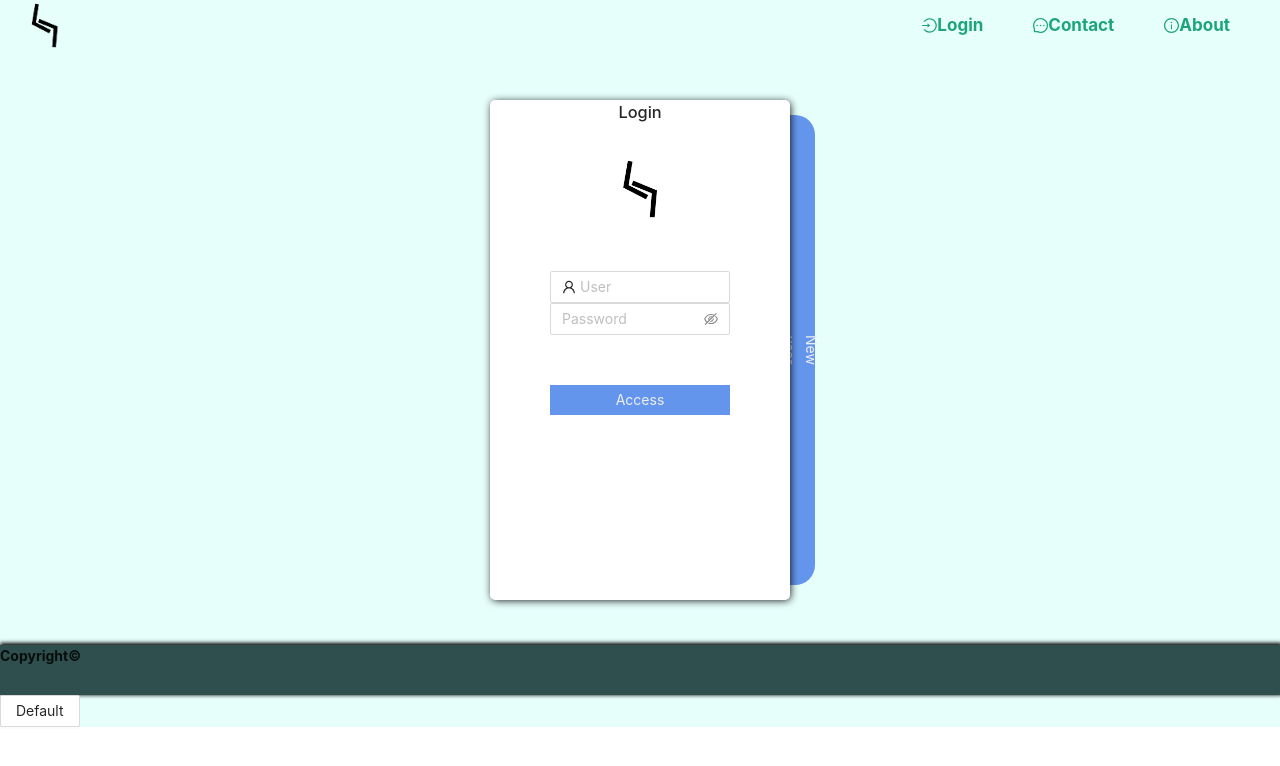
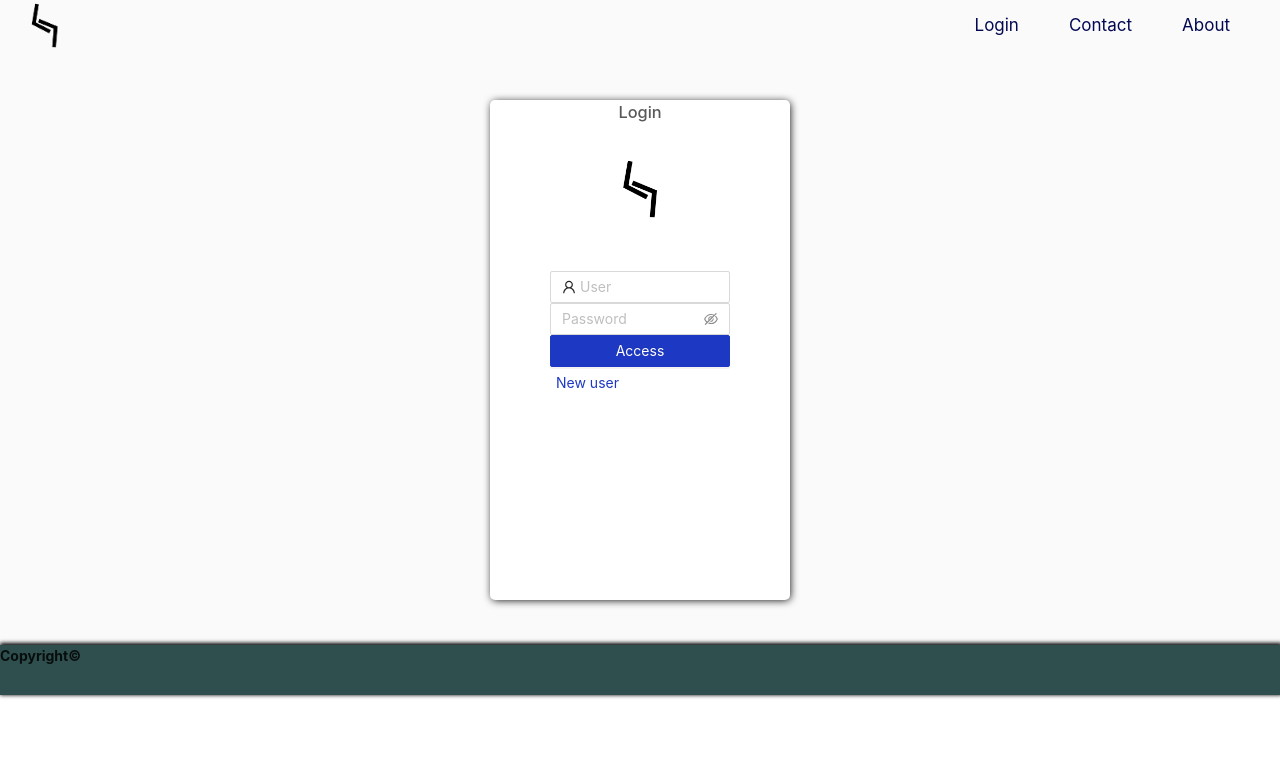
Before and after one commit to MrMonoDev/frontend-ecommerce-app, a React (Create React App) app: page /login in a window 1280 px wide. Shown: the top 766 px of the page. Built offline with nearby package versions, Linux system fonts and the light colour scheme.

Commit message:
added antd elements to login

```diff
--- a/craco.config.js
+++ b/craco.config.js
@@ -6,7 +6,11 @@ module.exports = {
       plugin: CracoLessPlugin,
       options: {
         lessLoaderOptions: {
-          modifyVars: { '@primary-color': '#1DA57A' },
+          modifyVars: {
+            '@primary-color': '#1d39c4',
+            '@processing-color': '#85a5ff',
+            '@heading-color': '#595959',
+          },
           javascriptEnabled: true,
         },
       },
--- a/src/App.js
+++ b/src/App.js
@@ -5,17 +5,12 @@ import Contact from './components/Contact';
 import About from './components/About';
 import Home from './components/Home';
 import Nav from './components/Nav';
-import Footer from './components/Footer';
+import FooterP from './components/Footer';
 import './components/styles/App.less';
 import 'antd/dist/antd.less';
-import {Button} from 'antd';
-
 
 class App extends React.Component{
 
-  changeColor = () =>{
-    console.log("hola");
-  }
   render(){
 
     return(
@@ -29,9 +24,8 @@ class App extends React.Component{
           <Route path="/contact" exact component = {Contact}/>
           <Route path="/about" exact component = {About}/>
           </Switch>
-          <Footer />
+          <FooterP />
       </Router>
-      <Button onClick={this.changeColor}>Default</Button>
       </div>
       );
   }
--- a/src/components/Footer.js
+++ b/src/components/Footer.js
@@ -1,7 +1,7 @@
 import React from 'react';
 import './styles/Footer.css';
 
-class Footer extends React.Component{
+class FooterP extends React.Component{
 
 
   render(){
@@ -12,4 +12,4 @@ class Footer extends React.Component{
 }
 
 
-export default Footer;
+export default FooterP;
--- a/src/components/Login.js
+++ b/src/components/Login.js
@@ -1,7 +1,7 @@
 import React from 'react';
 import './styles/Login.css';
 import Image from './img/valhala1000.png';
-import {DatePicker, Input } from 'antd';
+import {DatePicker, Input, Button, Form } from 'antd';
 import {UserOutlined, MailOutlined} from '@ant-design/icons';
 
 class Login extends React.Component {
@@ -16,9 +16,7 @@ class Login extends React.Component {
       cuser: "Cancel",
       user: "",
       password: "",
-      email: "",
-      error: ""
-
+      buttonE:false
     }
   }
 
@@ -26,11 +24,15 @@ class Login extends React.Component {
     this.setState({ func: this.state.sfunc });
     this.setState({ access: this.state.saccess });
     this.setState({ nuser: this.state.cuser });
+    this.setState({buttonE: true});
+    document.getElementById('user-btn').className = "nuser-wrapper-second";
   }
   cnlRegist = () => {
     this.setState({ func: "Login" });
     this.setState({ access: "Access" });
     this.setState({ nuser: "New user" });
+    this.setState({buttonE: false});
+    document.getElementById('user-btn').className = "nuser-wrapper";
   }
   handleChange = (event) => {
     this.setState({ [event.target.name]: event.target.value });
@@ -38,29 +40,18 @@ class Login extends React.Component {
     if (this.state.func === this.state.sfunc && event.target.name === "password") {
       var passVal = event.target.value;
       if (passVal.length >= 7) {
-        var e = "";
-        this.setState({ error: e })
-        document.getElementById('sub').removeAttribute("disabled", "");
+        this.setState({buttonE:false});
       } else {
-        e = <div className="error">
-          <p>Password too short!</p>
-        </div>;
-        this.setState({ error: e });
+        this.setState({buttonE:true});
       }
     }
   }
   comparePass = (event) => {
     var passVal = event.target.value;
     if (passVal === this.state.password && passVal.length >= 7) {
-      var e = "";
-      this.setState({ error: e })
-      document.getElementById('sub').removeAttribute("disabled", "");
+      this.setState({buttonE:false});
     } else {
-      e = <div className="error">
-        <p>Password is different!</p>
-      </div>;
-      this.setState({ error: e });
-      document.getElementById('sub').setAttribute("disabled", "");
+      this.setState({buttonE:true});
     }
   }
   onSub = (event) => {
@@ -70,13 +61,13 @@ class Login extends React.Component {
   render() {
 
     return (
-      <Form />
+      <FormL />
 
 
     );
   }
 }
-class Form extends Login {
+class FormL extends Login {
   render() {
     if (this.state.func === this.state.sfunc) {
       var regist = <div>
@@ -84,7 +75,9 @@ class Form extends Login {
         {this.state.error}
         <Input className="input" name="email" placeholder="Email" prefix={<MailOutlined />} onChange={this.handleChange} required/>
         <div>
-          <DatePicker bordered={false}/><br />
+        <Form.Item label="Birthday">
+         <DatePicker bordered={false}/><br />
+        </Form.Item>
         </div>
       </div>;
     }
@@ -93,11 +86,11 @@ class Form extends Login {
     } else {
       method = this.cnlRegist;
     }
-    var nButtRegist = <div className="nuser-wrapper">
-      <button onClick={method} className="nuser"><div class='rotate'>{this.state.nuser}</div></button>
+    var nButtRegist = <div id="user-btn" className="nuser-wrapper">
+       <Button type="link" onClick={method}>{this.state.nuser}</Button>
     </div>;
     return (
-      <div class="father">
+      <div className="father">
         <div className="login">
           <h3 className="title">{this.state.func}</h3>
           <img class="img-login" src={Image} alt="languages" />
@@ -106,11 +99,11 @@ class Form extends Login {
               <Input className="input" name="user" placeholder="User" prefix={<UserOutlined />} onChange={this.handleChange} required/><br />
               <Input.Password className="input" name="password" placeholder="Password" onChange={this.handleChange} required/><br />
               {regist}
-              <button type="submit" className="submit" id="sub">{this.state.access}</button>
+              <Button type="primary" block disabled={this.state.buttonE}>{this.state.access}</Button>
             </form>
           </div>
-        </div>
         {nButtRegist}
+      </div>
       </div>
 
     );
--- a/src/components/Nav.js
+++ b/src/components/Nav.js
@@ -1,8 +1,7 @@
 import React from 'react';
 import { Link } from 'react-router-dom';
 import Image from './img/valhala1000.png';
-import './styles/Nav.css';
-import { LoginOutlined, MessageOutlined, InfoCircleOutlined } from '@ant-design/icons';
+import './styles/Nav.less';
 
 class Nav extends React.Component {
 
@@ -15,20 +14,17 @@ class Nav extends React.Component {
         </Link>
         <Link to="/about">
           <div class="about-nav">
-            <InfoCircleOutlined style={{fontSize:'15px'}}/>
-          <b>About</b>
+          <a href="#" style={{color:'#030852'}}>About</a>
           </div>
         </Link>
         <Link to="/contact">
           <div class="contact-nav">
-            <MessageOutlined style={{fontSize: '15px'}}/>
-          <b>Contact</b>
+          <a href="#" style={{color:'#030852'}}>Contact</a>
           </div>
         </Link>
         <Link to="/login">
           <div class="login-nav">
-          <LoginOutlined style={{ fontSize: '15px' }} />
-          <b>Login</b>
+          <a href="#" style={{color:'#030852'}}>Login</a>
           </div>
         </Link>
       </div>
--- a/src/components/styles/Login.css
+++ b/src/components/styles/Login.css
@@ -16,9 +16,13 @@
   animation-fill-mode: both;
 }
 @-webkit-keyframes bounceInUp {
-  0%, 60%, 75%, 90%, 100% {
-  -webkit-transition-timing-function: cubic-bezier(0.215, 0.610, 0.355, 1.000);
-  transition-timing-function: cubic-bezier(0.215, 0.610, 0.355, 1.000);
+  0%,
+  60%,
+  75%,
+  90%,
+  100% {
+    -webkit-transition-timing-function: cubic-bezier(0.215, 0.61, 0.355, 1);
+    transition-timing-function: cubic-bezier(0.215, 0.61, 0.355, 1);
   }
   0% {
     opacity: 0;
@@ -44,9 +48,13 @@
   }
 }
 @keyframes bounceInUp {
-  0%, 60%, 75%, 90%, 100% {
-  -webkit-transition-timing-function: cubic-bezier(0.215, 0.610, 0.355, 1.000);
-  transition-timing-function: cubic-bezier(0.215, 0.610, 0.355, 1.000);
+  0%,
+  60%,
+  75%,
+  90%,
+  100% {
+    -webkit-transition-timing-function: cubic-bezier(0.215, 0.61, 0.355, 1);
+    transition-timing-function: cubic-bezier(0.215, 0.61, 0.355, 1);
   }
   0% {
     opacity: 0;
@@ -86,69 +94,26 @@
   box-shadow: 1px 1px 9px -1px black;
   z-index: 1;
 }
-  .title{
+.title {
   position: relative;
   text-align: center;
-
 }
-  .input:hover{
+.input:hover {
   background-color: rgb(255, 255, 255);
 }
-  .inner-margin{
+.inner-margin {
   margin-left: 60px;
   margin-right: 60px;
 }
-  .submit{
-    background-color: cornflowerblue;
-    color: #eeeeee;
-    margin-top: 50px;
-    border: none;
-    width: 100%;
-    height: 30px;
+.nuser-wrapper {
+  position: relative;
+  left: 50px;
 }
-  .submit:hover{
-    background-color: #779eee;
-    cursor: pointer;
+.nuser-wrapper-second{
+  position: relative;
+  left: 175px;
 }
-  .nuser{
-    position: relative;
-    background-color: cornflowerblue;
-    border: none;
-    width: 70px;
-    height: 470px;
-    border-radius: 20px;
-    outline: none;
-  }
-  /*Rotate text of the button new user*/
-  .rotate {
-    position: relative;
-    color: #eeeeee;
-    top: 0px;
-    left: 20px;
-    transform: rotate(90deg);
-    /* Safari */
-    -webkit-transform: rotate(90deg);
-    /* Firefox */
-    -moz-transform: rotate(90deg);
-    /* IE */
-    -ms-transform: rotate(90deg);
-    /* Opera */
-    -o-transform: rotate(90deg);
-  }
-
-  .nuser:hover{
-    background-color: #779eee;
-    cursor: pointer;
-  }
-
-  .nuser-wrapper{
-  position: absolute;
-  top: 15px;
-  right: -25px;
-  z-index: 0;
-  }
-
-  .img-login{
+.img-login {
   display: block;
   width: 65px;
   height: 65px;
@@ -157,12 +122,12 @@
   margin-right: auto;
   margin-bottom: 50px;
 }
-  .error{
+.error {
   font-size: 11px;
   color: red;
 }
 
-  #Mychart{
+#Mychart {
   width: 300px;
   height: 200px;
 }
--- a/src/components/styles/Main.less
+++ b/src/components/styles/Main.less
@@ -1 +1 @@
-@Main_back: #e6fffb;
+@Main_back: #fafafa;
--- a/src/components/styles/Nav.css
+++ b/src/components/styles/Nav.less
@@ -38,7 +38,7 @@
     height: 2px;
     bottom: 0;
     left: 0;
-    background-color: #e6fffb;
+    background-color:black;
     visibility: hidden;
     transform: scaleX(0);
     transition: all 0.4s ease-in-out 0s;
```
Lines whose indentation alone changed are shown as unchanged.
